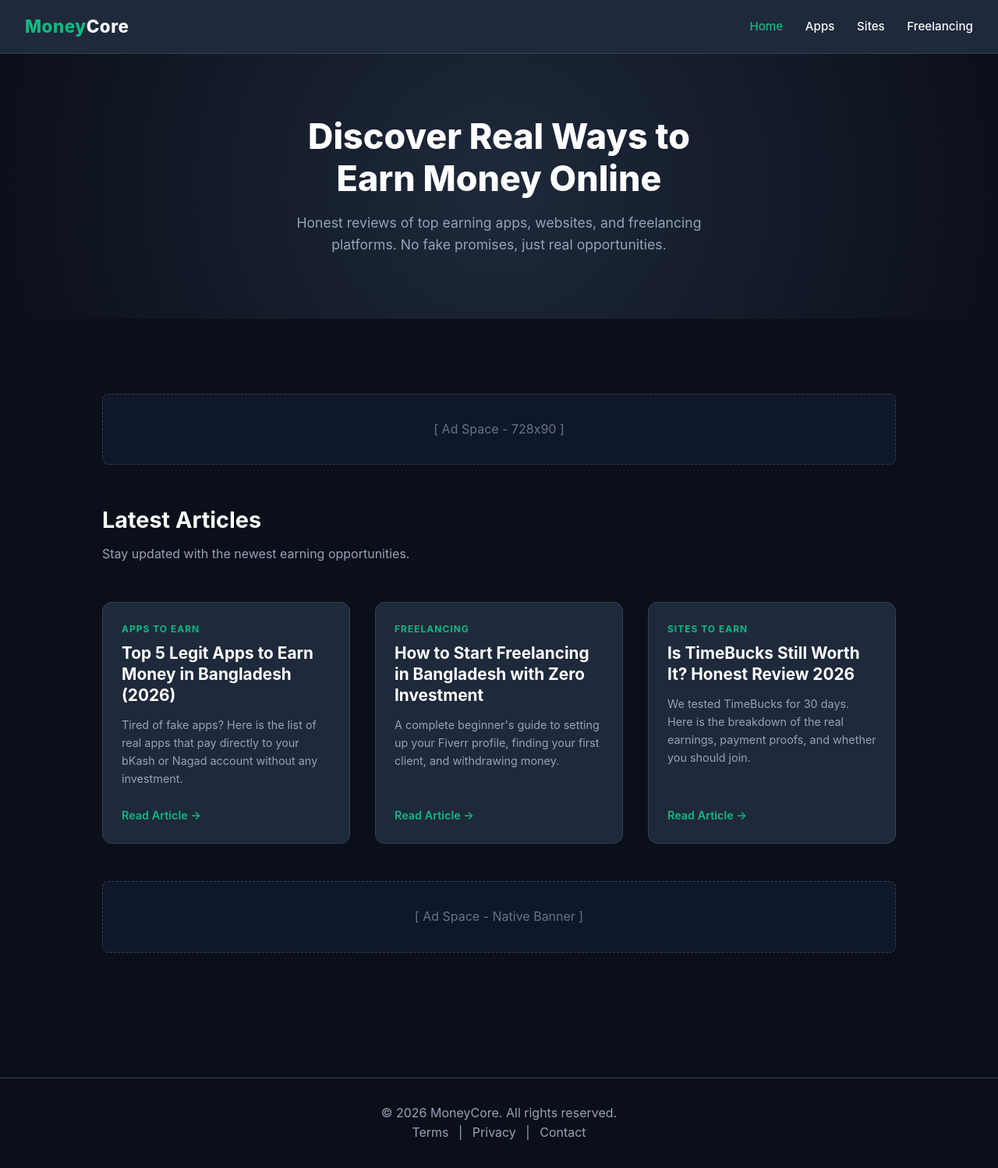
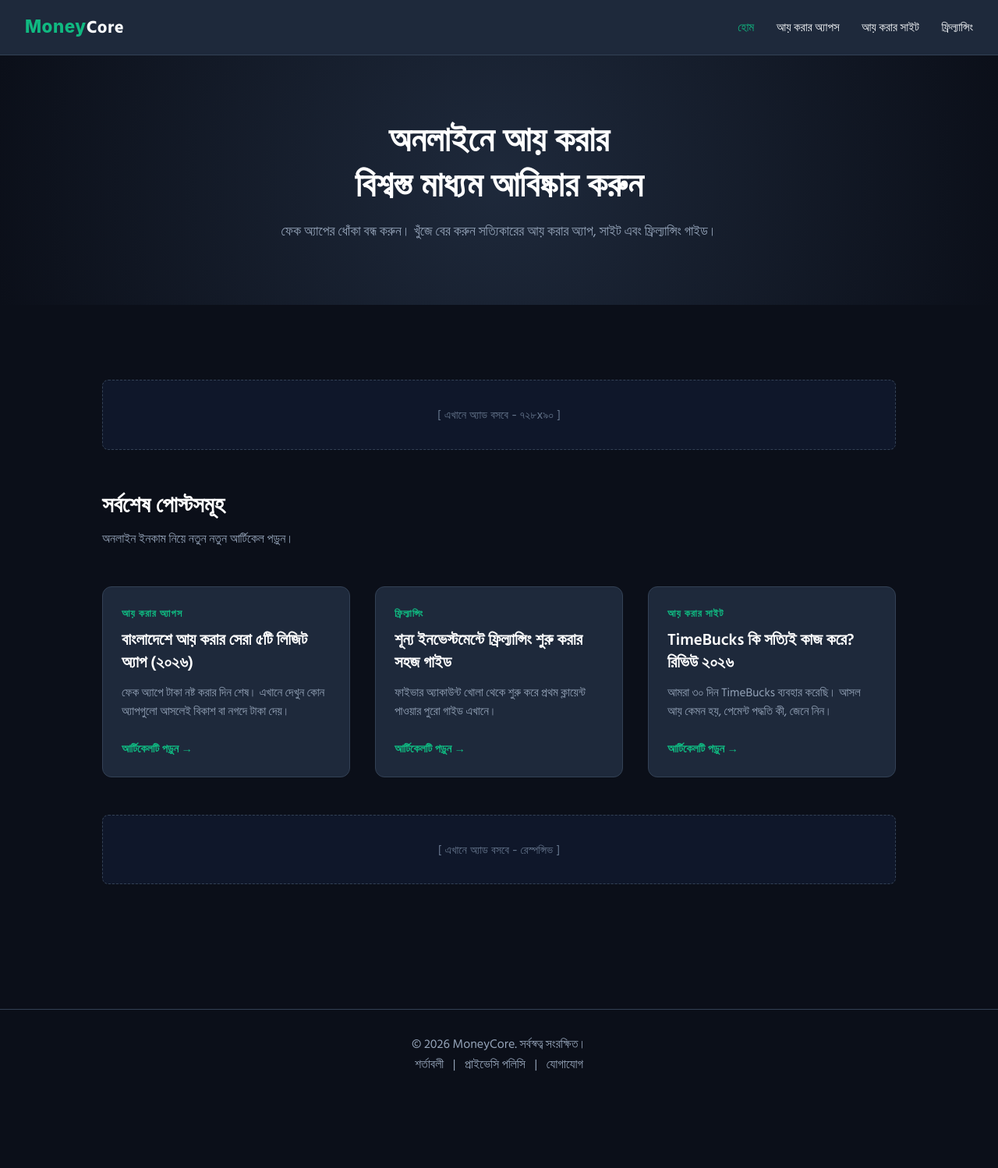
Before and after one commit to earnmoneyonlinebd/moneycore, a plain HTML site: page index.html in a window 1280 px wide. Shown: the whole page at 78% size. After the commit the page ends 1411 px from the top, so only its background shows below. Drawn offline with Linux system fonts and the light colour scheme.

Commit message:
Converted blog to 100% Bengali for BD audience

```diff
--- a/index.html
+++ b/index.html
@@ -1,101 +1,103 @@
 <!DOCTYPE html>
-<html lang="en">
+<html lang="bn">
 <head>
     <meta charset="UTF-8">
     <meta name="viewport" content="width=device-width, initial-scale=1.0">
-    <title>MoneyCore - Discover Real Ways to Earn Online</title>
-    <meta name="description" content="Find the best apps and sites to earn money online. Honest reviews, tutorials, and freelancing tips.">
+    <title>MoneyCore - অনলাইনে আয় করার বিশ্বস্ত মাধ্যম</title>
+    <meta name="description" content="ফেক অ্যাপের ধোঁকা বন্ধ করুন। খুঁজে বের করুন সত্যিকারের আয় করার অ্যাপ, সাইট এবং ফ্রিল্যান্সিং গাইড।">
     <link rel="stylesheet" href="css/style.css">
+    <link href="https://fonts.googleapis.com/css2?family=Hind+Siliguri:wght@300;400;500;600;700&display=swap" rel="stylesheet">
     <style>
+        /* Bengali Font Override */
+        body, h1, h2, h3, h4, p, a, span { font-family: 'Hind Siliguri', sans-serif; }
+
         /* Blog specific styles */
         .hero { padding: 5rem 1rem; text-align: center; background: radial-gradient(circle at center, #1e293b 0%, #0b0f19 100%); }
-        .hero h1 { font-size: 2.8rem; margin-bottom: 1rem; color: #fff; }
+        .hero h1 { font-size: 2.8rem; margin-bottom: 1rem; color: #fff; font-weight: 700; line-height: 1.3; }
         .hero p { color: var(--text-muted); font-size: 1.1rem; max-width: 600px; margin: 0 auto; }
 
         .post-grid { display: grid; grid-template-columns: repeat(auto-fill, minmax(300px, 1fr)); gap: 2rem; margin-top: 3rem; }
         .post-card { background: var(--card-bg); border: 1px solid var(--border-color); border-radius: 12px; overflow: hidden; transition: transform 0.3s; display: flex; flex-direction: column; }
         .post-card:hover { transform: translateY(-5px); border-color: var(--primary); }
         .post-content { padding: 1.5rem; flex: 1; display: flex; flex-direction: column; }
-        .post-category { font-size: 0.75rem; color: var(--primary); text-transform: uppercase; font-weight: 700; letter-spacing: 1px; margin-bottom: 0.5rem; }
-        .post-title { font-size: 1.3rem; color: #fff; margin-bottom: 0.8rem; font-weight: 700; line-height: 1.3; }
-        .post-excerpt { color: var(--text-muted); font-size: 0.9rem; margin-bottom: 1.5rem; flex: 1; }
+        .post-category { font-size: 0.8rem; color: var(--primary); text-transform: uppercase; font-weight: 700; letter-spacing: 1px; margin-bottom: 0.5rem; }
+        .post-title { font-size: 1.3rem; color: #fff; margin-bottom: 0.8rem; font-weight: 600; line-height: 1.4; }
+        .post-excerpt { color: var(--text-muted); font-size: 0.95rem; margin-bottom: 1.5rem; flex: 1; }
         .read-more { color: var(--primary); text-decoration: none; font-weight: 600; font-size: 0.9rem; display: inline-flex; align-items: center; gap: 5px; }
 
         /* Ad Placeholder */
-        .ad-container { margin: 3rem 0; padding: 2rem; background: #0f172a; border: 1px dashed #334155; text-align: center; color: #64748b; border-radius: 8px; }
+        .ad-container { margin: 3rem 0; padding: 2rem; background: #0f172a; border: 1px dashed #334155; text-align: center; color: #64748b; border-radius: 8px; font-size: 0.9rem; }
     </style>
 </head>
 <body>
     <nav>
         <div class="logo">Money<span>Core</span></div>
         <div>
-            <a href="index.html" style="color: var(--primary);">Home</a>
-            <a href="#">Apps</a>
-            <a href="#">Sites</a>
-            <a href="#">Freelancing</a>
+            <a href="index.html" style="color: var(--primary);">হোম</a>
+            <a href="#">আয় করার অ্যাপস</a>
+            <a href="#">আয় করার সাইট</a>
+            <a href="#">ফ্রিল্যান্সিং</a>
         </div>
     </nav>
 
     <section class="hero">
-        <h1>Discover Real Ways to <br>Earn Money Online</h1>
-        <p>Honest reviews of top earning apps, websites, and freelancing platforms. No fake promises, just real opportunities.</p>
+        <h1>অনলাইনে আয় করার <br>বিশ্বস্ত মাধ্যম আবিষ্কার করুন</h1>
+        <p>ফেক অ্যাপের ধোঁকা বন্ধ করুন। খুঁজে বের করুন সত্যিকারের আয় করার অ্যাপ, সাইট এবং ফ্রিল্যান্সিং গাইড।</p>
     </section>
 
     <section class="container">
         <!-- Top Ad Placeholder -->
         <div class="ad-container">
-            <!-- Adsterra or AdSense Code Goes Here -->
-            [ Ad Space - 728x90 ]
+            [ এখানে অ্যাড বসবে - ৭২৮x৯০ ]
         </div>
 
-        <h2 style="color: #fff; font-size: 1.8rem; margin-bottom: 0.5rem;">Latest Articles</h2>
-        <p class="text-muted" style="margin-bottom: 2rem;">Stay updated with the newest earning opportunities.</p>
+        <h2 style="color: #fff; font-size: 1.8rem; margin-bottom: 0.5rem;">সর্বশেষ পোস্টসমূহ</h2>
+        <p class="text-muted" style="margin-bottom: 2rem;">অনলাইন ইনকাম নিয়ে নতুন নতুন আর্টিকেল পড়ুন।</p>
 
         <div class="post-grid">
             <!-- Article 1 -->
             <div class="post-card">
                 <div class="post-content">
-                    <div class="post-category">Apps to Earn</div>
-                    <h3 class="post-title">Top 5 Legit Apps to Earn Money in Bangladesh (2026)</h3>
-                    <p class="post-excerpt">Tired of fake apps? Here is the list of real apps that pay directly to your bKash or Nagad account without any investment.</p>
-                    <a href="post-1.html" class="read-more">Read Article &rarr;</a>
+                    <div class="post-category">আয় করার অ্যাপস</div>
+                    <h3 class="post-title">বাংলাদেশে আয় করার সেরা ৫টি লিজিট অ্যাপ (২০২৬)</h3>
+                    <p class="post-excerpt">ফেক অ্যাপে টাকা নষ্ট করার দিন শেষ। এখানে দেখুন কোন অ্যাপগুলো আসলেই বিকাশ বা নগদে টাকা দেয়।</p>
+                    <a href="post-1.html" class="read-more">আর্টিকেলটি পড়ুন &rarr;</a>
                 </div>
             </div>
 
             <!-- Article 2 -->
             <div class="post-card">
                 <div class="post-content">
-                    <div class="post-category">Freelancing</div>
-                    <h3 class="post-title">How to Start Freelancing in Bangladesh with Zero Investment</h3>
-                    <p class="post-excerpt">A complete beginner's guide to setting up your Fiverr profile, finding your first client, and withdrawing money.</p>
-                    <a href="#" class="read-more">Read Article &rarr;</a>
+                    <div class="post-category">ফ্রিল্যান্সিং</div>
+                    <h3 class="post-title">শূন্য ইনভেস্টমেন্টে ফ্রিল্যান্সিং শুরু করার সহজ গাইড</h3>
+                    <p class="post-excerpt">ফাইভার অ্যাকাউন্ট খোলা থেকে শুরু করে প্রথম ক্লায়েন্ট পাওয়ার পুরো গাইড এখানে।</p>
+                    <a href="#" class="read-more">আর্টিকেলটি পড়ুন &rarr;</a>
                 </div>
             </div>
 
             <!-- Article 3 -->
             <div class="post-card">
                 <div class="post-content">
-                    <div class="post-category">Sites to Earn</div>
-                    <h3 class="post-title">Is TimeBucks Still Worth It? Honest Review 2026</h3>
-                    <p class="post-excerpt">We tested TimeBucks for 30 days. Here is the breakdown of the real earnings, payment proofs, and whether you should join.</p>
-                    <a href="#" class="read-more">Read Article &rarr;</a>
+                    <div class="post-category">আয় করার সাইট</div>
+                    <h3 class="post-title">TimeBucks কি সত্যিই কাজ করে? রিভিউ ২০২৬</h3>
+                    <p class="post-excerpt">আমরা ৩০ দিন TimeBucks ব্যবহার করেছি। আসল আয় কেমন হয়, পেমেন্ট পদ্ধতি কী, জেনে নিন।</p>
+                    <a href="#" class="read-more">আর্টিকেলটি পড়ুন &rarr;</a>
                 </div>
             </div>
         </div>
 
         <!-- Bottom Ad Placeholder -->
         <div class="ad-container">
-            <!-- Adsterra or AdSense Code Goes Here -->
-            [ Ad Space - Native Banner ]
+            [ এখানে অ্যাড বসবে - রেস্পন্সিভ ]
         </div>
     </section>
 
     <footer>
-        <p>&copy; 2026 MoneyCore. All rights reserved.</p>
+        <p>&copy; 2026 MoneyCore. সর্বস্বত্ব সংরক্ষিত।</p>
         <p>
-            <a href="terms.html">Terms</a> |
-            <a href="privacy.html">Privacy</a> |
-            <a href="contact.html">Contact</a>
+            <a href="terms.html">শর্তাবলী</a> |
+            <a href="privacy.html">প্রাইভেসি পলিসি</a> |
+            <a href="contact.html">যোগাযোগ</a>
         </p>
     </footer>
 </body>
```
Also changed, not shown: post-1.html (+33 -34 lines).
